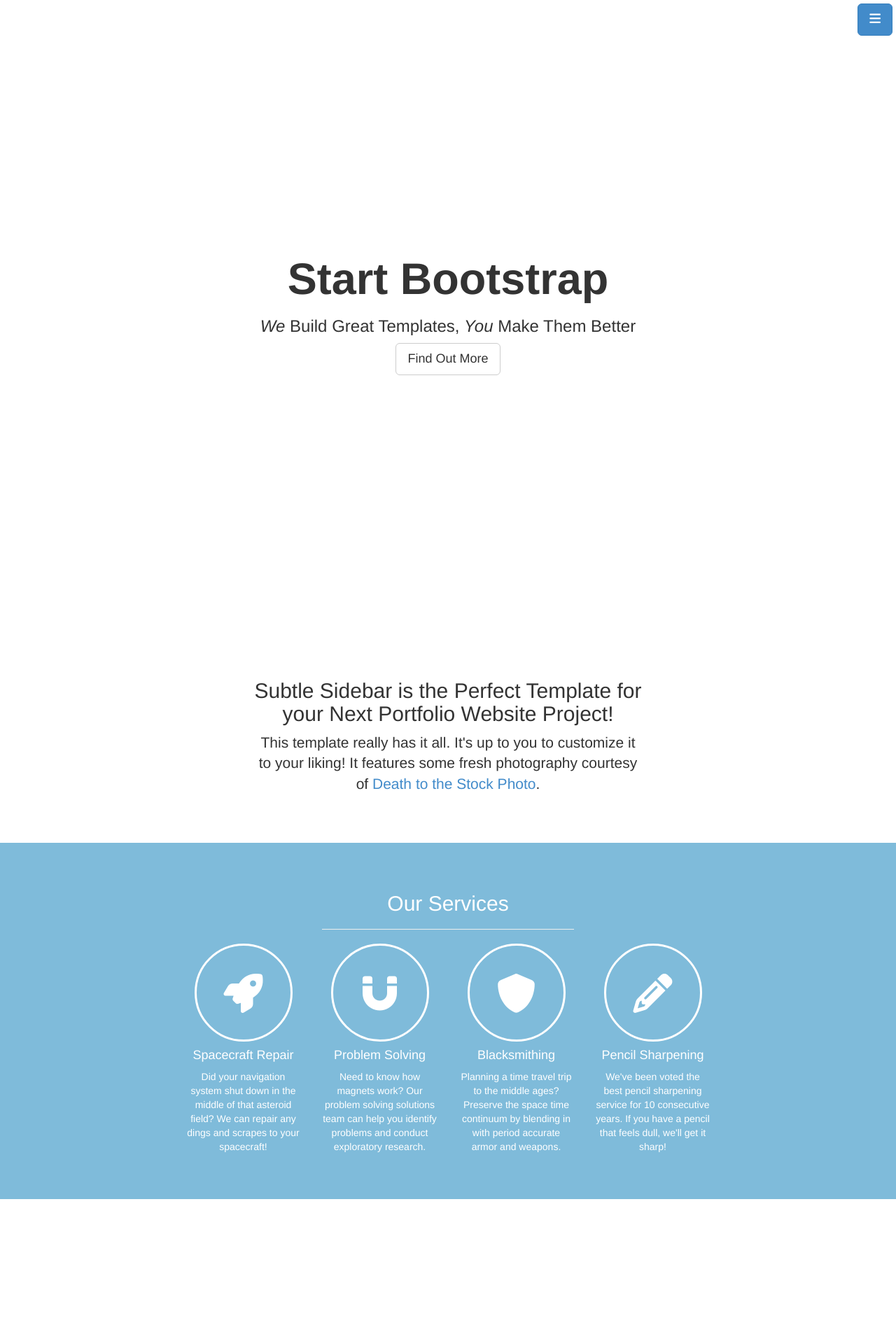
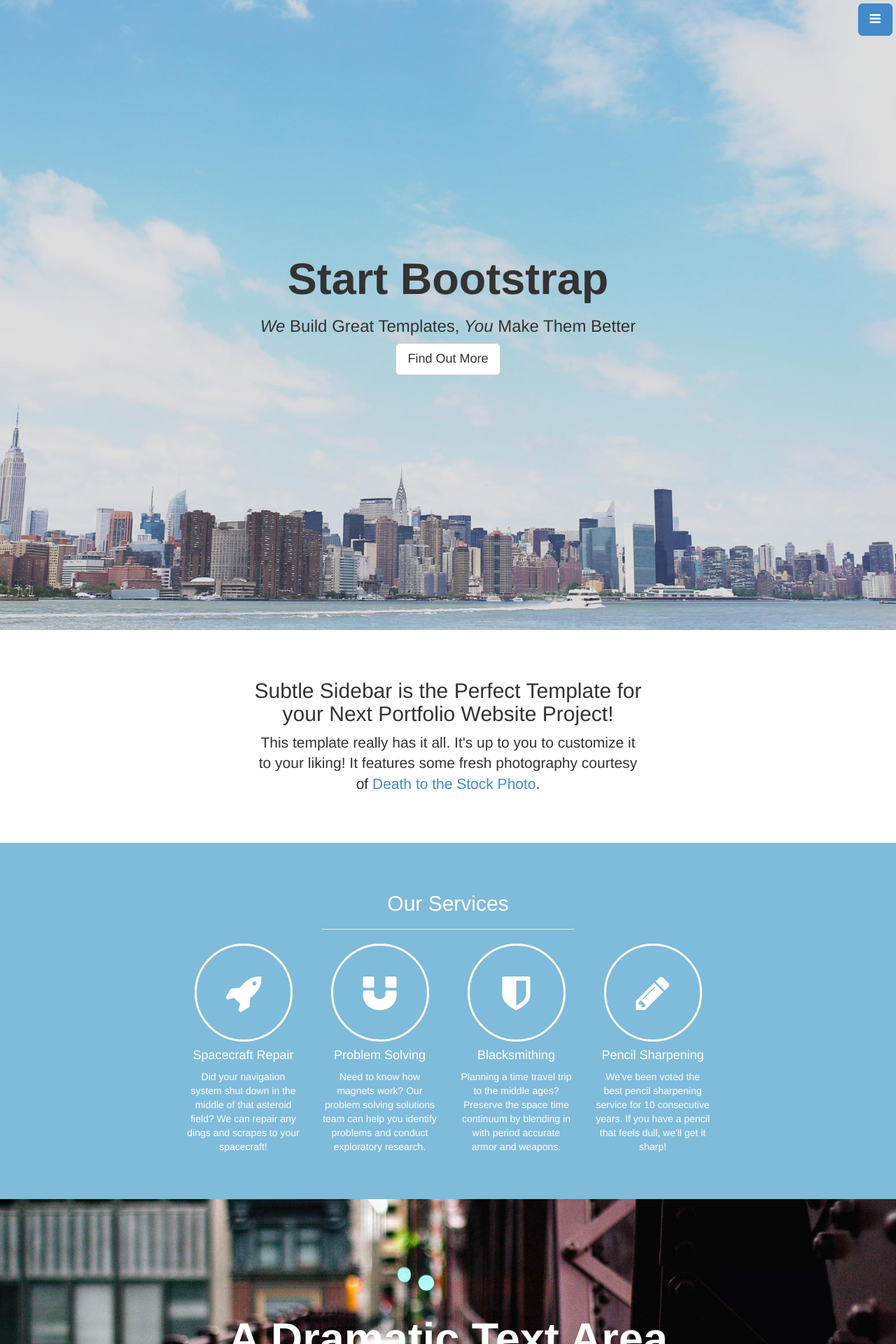
Before and after one commit to jcowhigjr/atlboroughs, a Jekyll site: the page stylish-portfolio.html, which Jekyll copies as it is, in a window 1280 px wide. Shown: the top 1920 px of the page at 70% size. Built offline with Jekyll 4.4.1, drawn with Linux system fonts in a browser that asks for light colours; nearby versions of some CDN libraries; library files that are not in the unit come from our copies; Markdown is read by kramdown in place of the engine named in the settings.

Commit message:
add images

```diff
--- a/stylish-portfolio.html
+++ b/stylish-portfolio.html
@@ -13,7 +13,7 @@
 
     <!-- Add custom CSS here -->
     <link href="css/stylish-portfolio.css" rel="stylesheet">
-    <link href="font-awesome/css/font-awesome.min.css" rel="stylesheet">
+    <link href="//netdna.bootstrapcdn.com/font-awesome/4.0.3/css/font-awesome.css" rel="stylesheet">
   </head>
 
   <body>
```
Also changed, not shown: img/bg.JPG (added), img/callout.jpg (added), img/portfolio-1.jpg (added), img/portfolio-2.jpg (added), img/portfolio-3.jpg (added), img/portfolio-4.jpg (added).
